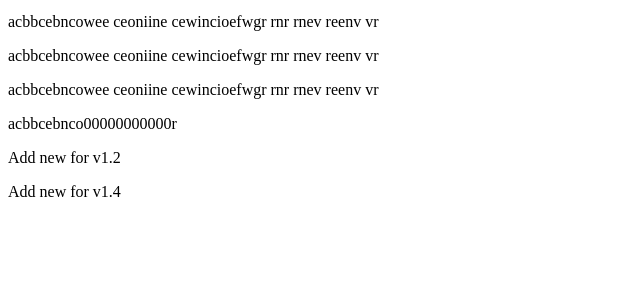
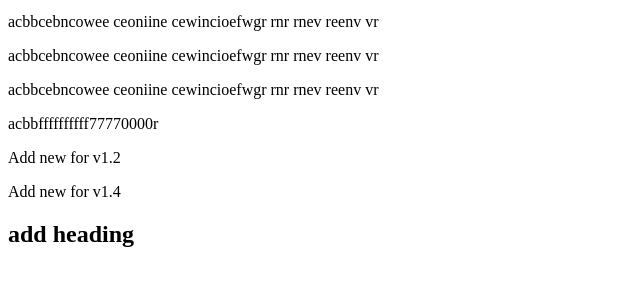
Before and after one commit to Sachithra03/Test01, a plain HTML site: page index.html in a window 1280 px wide. Shown: the part 101-386 px from the top of the page, without its empty margins (0-640 px from the left). Drawn offline with Linux system fonts and the light colour scheme.

Commit message:
Update index.html

```diff
--- a/index.html
+++ b/index.html
@@ -12,10 +12,12 @@
     <p>acbbcebncowee ceoniine cewincioefwgr rnr rnev  reenv vr</p>
 
     <p>acbbcebncowee ceoniine cewincioefwgr rnr rnev  reenv vr</p>
-    <p>acbbcebnco00000000000r</p>
+    <p>acbbffffffffff77770000r</p>
 
     <p>Add new for v1.2</p>
 
     <p>Add new for v1.4</p>
+<h2>add heading</h2>
+
 </body>
 </html>
```
